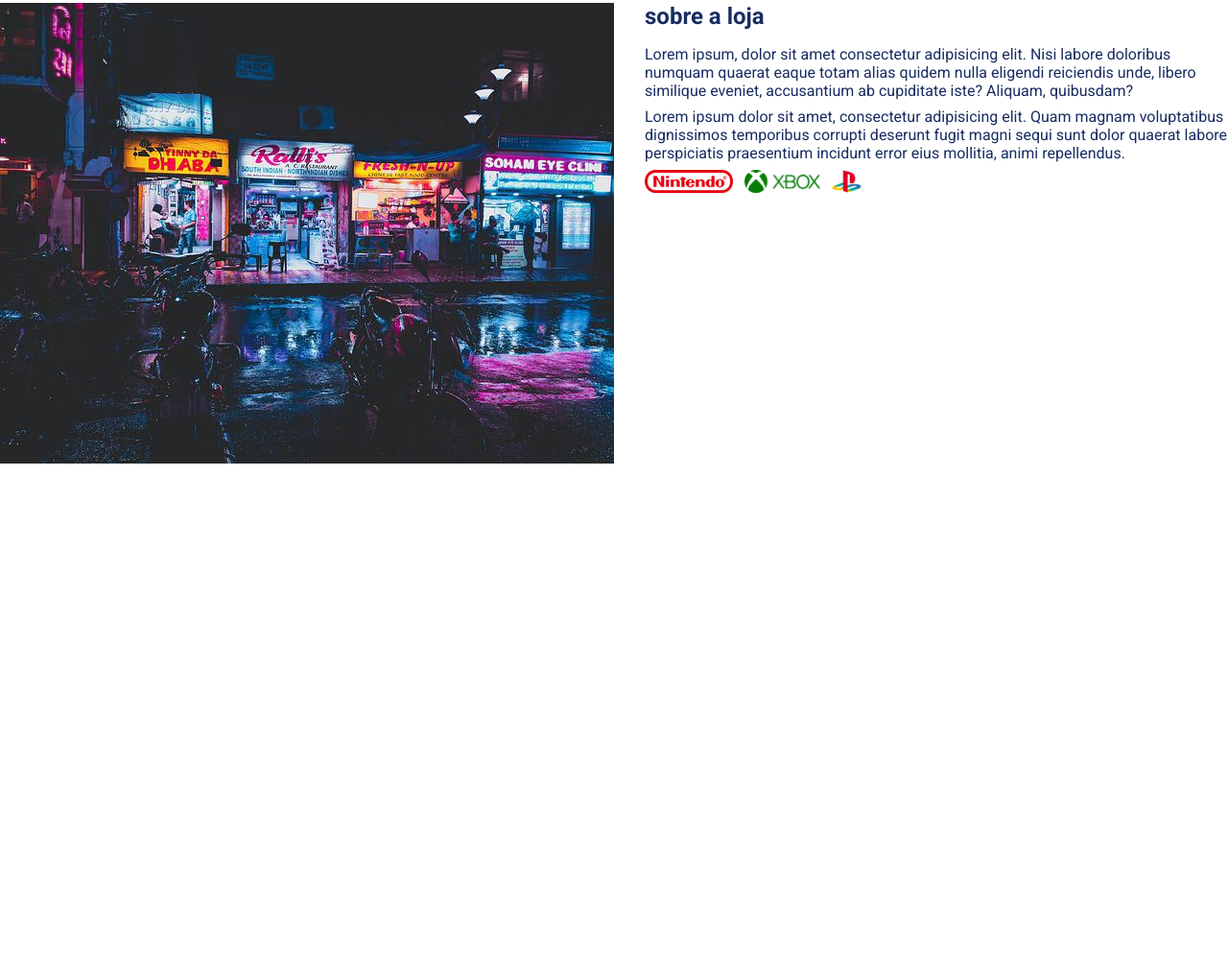
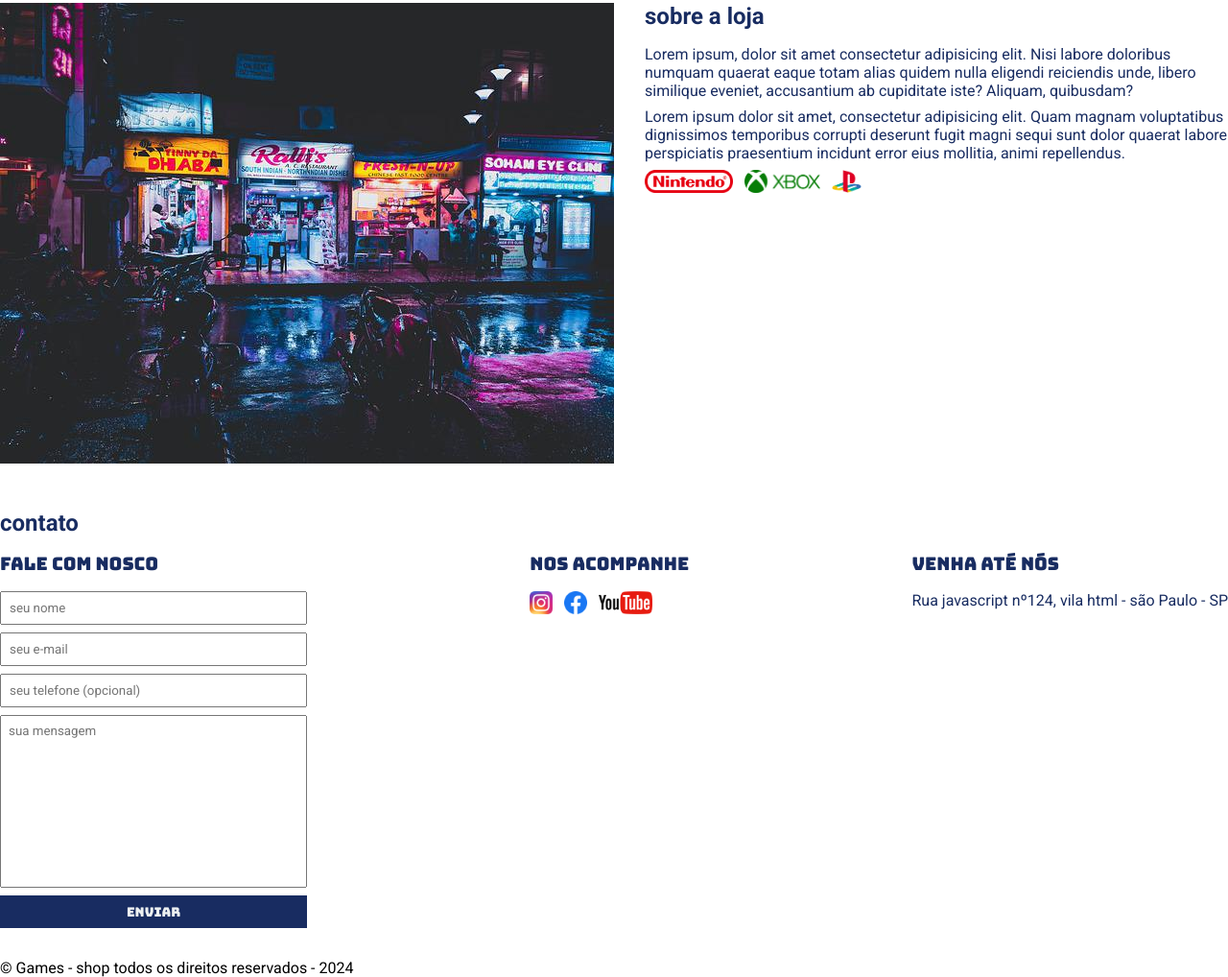
Before and after one commit to Igordev38/Documents, a plain HTML site: page Games shop/index.html in a window 1280 px wide. Shown: the part 91-1109 px from the top of the page at 96% size. Before the commit the page ends 800 px from the top, so only its background shows below. Drawn offline with Linux system fonts and the light colour scheme.

Commit message:
fin da aplicação

```diff
--- a/Games shop/index.html
+++ b/Games shop/index.html
@@ -17,16 +17,16 @@
             <nav>
                 <ul>
                     <li>
-                        <a href="#">sobre a loja</a>
+                        <a href="#about">sobre a loja</a>
                     </li>
                     <li>
-                        <a href="#"> contato</a>
+                        <a href="#contact"> contato</a>
                     </li>
                 </ul>
             </nav>
         </div>
     </header>
-    <section>
+    <section id="about">
         <div class="container">
           <img class="store-front" src="./images/loja.jpg" alt="Fachada da loja  Games shop">
           <div>
@@ -45,5 +45,55 @@
           </div>
         </div>
     </section>
+    <section id="contact">
+        <div class="container">
+            <h2>contato</h2>
+            <div class="contact-methods">
+                <div>
+                    <h3>Fale com nosco</h3>
+                    <form action="">
+                        <input type="text" placeholder="seu nome" required >
+                        <input type="email" placeholder="seu e-mail"required >
+                        <input type="tel" placeholder="seu telefone (opcional)">
+                        <textarea placeholder="sua mensagem" required name="" id=""></textarea>
+                        <button type="submit">Enviar</button>
+                    </form>
+                </div>
+                <div>
+                    <h3>Nos acompanhe</h3>
+                    <ul class="social-links">
+                        <li>
+                            <a href="#" title="Siga-nos no instagran" >
+                                <img src="./images/instagram.png" alt=" logo do instagram">
+                            </a>
+                        </li>
+                        <li>
+                            <a href="#" title="Siga-nos no facebook" >
+                                <img src="./images/facebook.png" alt=" logo do facebook">
+                            </a>
+                        </li>
+                        <li>
+                            <a href="#" title="visite nos canal no youtube" >
+                                <img src="./images/youtube.png" alt=" logo do youtube">
+                            </a>
+                        </li>
+                    </ul>
+                </div>
+                <div>
+                    <h3>Venha até nós</h3>
+                    <p>
+                        Rua javascript nº124, vila html - são Paulo - SP
+                    </p>
+                </div>
+            </div>
+             </div>
+        </section>
+        <footer>
+            <div class="conterner">
+                <p>
+                    &copy; Games - shop todos os direitos reservados - 2024
+                </p>
+            </div>
+        </footer>
 </body>
 </html>
--- a/Games shop/main.css
+++ b/Games shop/main.css
@@ -5,11 +5,14 @@
 }
 
 header
-section h2 {
+section h2,
+section h3,
+form button {
     font-family: "Bungee", serif;
+    font-weight: normal;
 }
 
-body{
+body, input, textarea {
     font-family: "Roboto", serif;
 }
 
@@ -17,7 +20,7 @@ header {
     padding: 16px 0;
     background-color: #182c61;
     color: #ecf0f1;
-}
+    }
 
 header nav li {
     display: inline;
@@ -71,3 +74,58 @@ section .container {
     .store-front {
         margin-right: 32px;
     }
+
+    .social-links img {
+        height: 24px;
+    }
+
+    .social-links li {
+        display: inline;
+        margin-right: 8px;
+        }
+
+        .social-links li a {
+            text-decoration: none;
+        }
+
+    #contact .container{
+        display: block;
+    }
+
+    .contact-methods {
+        display: flex;
+        justify-content: space-between;
+    }
+
+    form input,
+    form textarea,
+    form button {
+        display: block;
+        width: 320px;
+        margin-bottom: 8px;
+        padding: 8px;
+    }
+
+    form textarea{
+        resize: none;
+        height: 180px;
+    }
+
+    section h3 {
+        margin-bottom: 16px ;
+    }
+
+    form button {
+        background-color: #182c61;
+        color:#ecf0f1;
+        border: none;
+        cursor: pointer;
+    }
+
+    form button:hover {
+        background-color: #314e9e;
+    }
+
+    input:focus, textarea:focus{
+        outline-color: #182c61;
+    }
```
